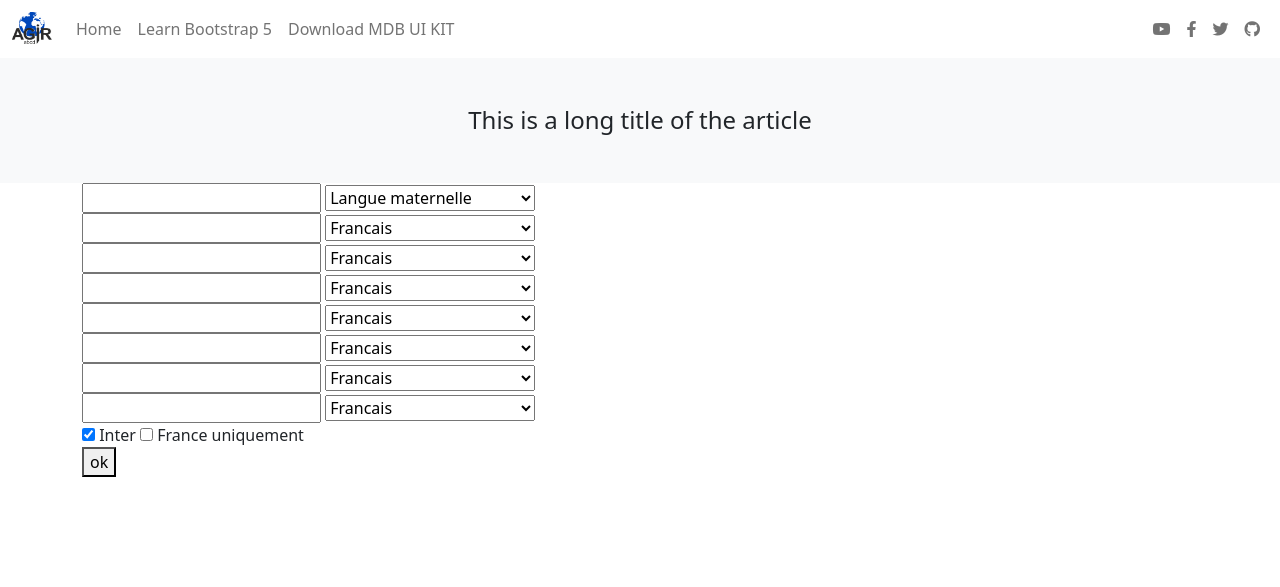
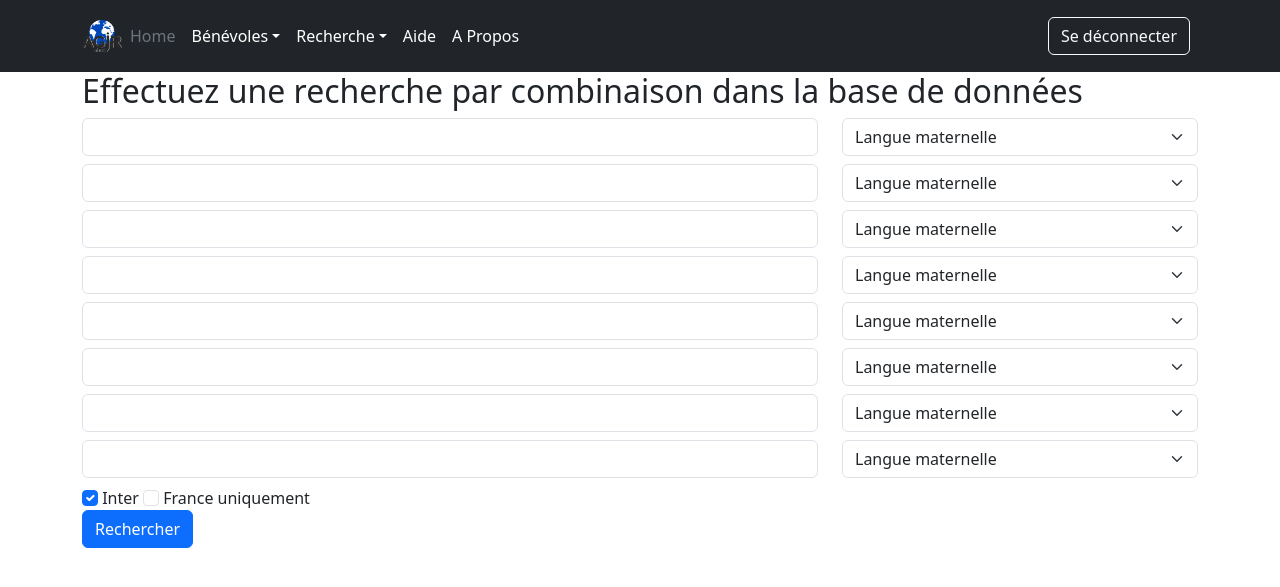
Before and after one commit to yunko006/Agir_MicroDB, a Flask app: page /recherche8 in a window 1280 px wide. Shown: the top 587 px of the page. Run offline with Flask 2, Linux system fonts and the light colour scheme; some libraries are stand-ins or nearby versions.

Commit message:
Upgrade front end

```diff
--- a/app/models.py
+++ b/app/models.py
@@ -71,6 +71,10 @@ class User(UserMixin, db.Document):
     def is_anonymous(self):
         return False
 
+    def is_active(self):
+        """True, as all users are active."""
+        return True
+
 
 @login_manager.user_loader
 def user_loader(username):
--- a/app/templates/benevoles.html
+++ b/app/templates/benevoles.html
@@ -2,13 +2,13 @@
 
 {% block page_header %}
 
-    <h1 class="text-center">Tous les bénévoles dans la base de donnée</h1>
+    <h1 class="text-center">Tous les bénévoles dans la base de données</h1>
 
 {% endblock page_header %}
 
 {% block content %}
 
-    <div class="row g-0 border rounded overflow-hidden flex-md-row mb-4 shadow-sm h-md-250 position-relative">
+    <div class="row g-0 border rounded overflow-hidden flex-md-row mb-0 shadow-sm h-md-250 position-relative">
         <table class="table table-hover">
             <thead class="thead-dark">
                 <tr>
--- a/app/templates/query8.html
+++ b/app/templates/query8.html
@@ -1,13 +1,21 @@
-{% extends 'base.html' %}
+{% extends 'header.html' %}
+
+{% block page_header %}
+<h2 class="mb-2">Effectuez une recherche par combinaison dans la base de données</h2>
+{% endblock page_header %}
 
 {% block content %}
 
 
 <div class="all">
   <form class="formi" id="my-form" action="{{ url_for('recherche8') }}" method="post">
+    <div class="row mb-2">
+      <div class="col-8">
+        <input type="text" class="form-control" name="recherche" />
+      </div>
+      <div class="col-4">
         <div class="form-group">
-      <input type="text" name="recherche" />
-      <select name="champs">
+          <select class="form-select" name="champs">
             <option value="maternelle">Langue maternelle</option>
             <option value="autonome">Niveau autonome</option>
             <option value="notions">Notions en</option>
@@ -21,19 +29,19 @@
             <option value="expérience_internationale_benevole">Expérince Inter Bénévole</option>
           </select>
         </div>
+      </div>
+    </div>
+    <div class="row mb-2">
+      <div class="col-8">
+        <input type="text" class="form-control" name="recherche" />
+      </div>
+      <div class="col-4">
         <div class="form-group">
-      <input type="text" name="recherche" />
-      <select name="champs">
-        <option value="francais">Francais</option>
-        <option value="anglais">Anglais</option>
-        <option value="espagnol">Espagnol</option>
-        <option value="allemand">Allemand</option>
-        <option value="italien">Italien</option>
-        <option value="portugais">Portugais</option>
-        <option value="chinois">Chinois</option>
-        <option value="russe">Russe</option>
-        <option value="arabe">Arabe</option>
-        <option value="autres">Autres Langues</option>
+          <select class="form-select" name="champs">
+            <option value="maternelle">Langue maternelle</option>
+            <option value="autonome">Niveau autonome</option>
+            <option value="notions">Notions en</option>
+            <option value="lu_parlé_écrit">Langue lu parlée écrite</option>
             <option value="secteurs">Secteurs</option>
             <option value="domaines">Domaines</option>
             <option value="fonctions">Fonctions</option>
@@ -43,19 +51,19 @@
             <option value="expérience_internationale_benevole">Expérince Inter Bénévole</option>
           </select>
         </div>
+      </div>
+    </div>
+    <div class="row mb-2">
+      <div class="col-8">
+        <input type="text" class="form-control" name="recherche" />
+      </div>
+      <div class="col-4">
         <div class="form-group">
-      <input type="text" name="recherche" />
-      <select name="champs">
-        <option value="francais">Francais</option>
-        <option value="anglais">Anglais</option>
-        <option value="espagnol">Espagnol</option>
-        <option value="allemand">Allemand</option>
-        <option value="italien">Italien</option>
-        <option value="portugais">Portugais</option>
-        <option value="chinois">Chinois</option>
-        <option value="russe">Russe</option>
-        <option value="arabe">Arabe</option>
-        <option value="autres">Autres Langues</option>
+          <select class="form-select" name="champs">
+            <option value="maternelle">Langue maternelle</option>
+            <option value="autonome">Niveau autonome</option>
+            <option value="notions">Notions en</option>
+            <option value="lu_parlé_écrit">Langue lu parlée écrite</option>
             <option value="secteurs">Secteurs</option>
             <option value="domaines">Domaines</option>
             <option value="fonctions">Fonctions</option>
@@ -65,19 +73,19 @@
             <option value="expérience_internationale_benevole">Expérince Inter Bénévole</option>
           </select>
         </div>
+      </div>
+    </div>
+    <div class="row mb-2">
+      <div class="col-8">
+        <input type="text" class="form-control" name="recherche" />
+      </div>
+      <div class="col-4">
         <div class="form-group">
-      <input type="text" name="recherche" />
-      <select name="champs">
-        <option value="francais">Francais</option>
-        <option value="anglais">Anglais</option>
-        <option value="espagnol">Espagnol</option>
-        <option value="allemand">Allemand</option>
-        <option value="italien">Italien</option>
-        <option value="portugais">Portugais</option>
-        <option value="chinois">Chinois</option>
-        <option value="russe">Russe</option>
-        <option value="arabe">Arabe</option>
-        <option value="autres">Autres Langues</option>
+          <select class="form-select" name="champs">
+            <option value="maternelle">Langue maternelle</option>
+            <option value="autonome">Niveau autonome</option>
+            <option value="notions">Notions en</option>
+            <option value="lu_parlé_écrit">Langue lu parlée écrite</option>
             <option value="secteurs">Secteurs</option>
             <option value="domaines">Domaines</option>
             <option value="fonctions">Fonctions</option>
@@ -87,19 +95,19 @@
             <option value="expérience_internationale_benevole">Expérince Inter Bénévole</option>
           </select>
         </div>
+      </div>
+    </div>
+    <div class="row mb-2">
+      <div class="col-8">
+        <input type="text" class="form-control" name="recherche" />
+      </div>
+      <div class="col-4">
         <div class="form-group">
-      <input type="text" name="recherche" />
-      <select name="champs">
-        <option value="francais">Francais</option>
-        <option value="anglais">Anglais</option>
-        <option value="espagnol">Espagnol</option>
-        <option value="allemand">Allemand</option>
-        <option value="italien">Italien</option>
-        <option value="portugais">Portugais</option>
-        <option value="chinois">Chinois</option>
-        <option value="russe">Russe</option>
-        <option value="arabe">Arabe</option>
-        <option value="autres">Autres Langues</option>
+          <select class="form-select" name="champs">
+            <option value="maternelle">Langue maternelle</option>
+            <option value="autonome">Niveau autonome</option>
+            <option value="notions">Notions en</option>
+            <option value="lu_parlé_écrit">Langue lu parlée écrite</option>
             <option value="secteurs">Secteurs</option>
             <option value="domaines">Domaines</option>
             <option value="fonctions">Fonctions</option>
@@ -109,19 +117,19 @@
             <option value="expérience_internationale_benevole">Expérince Inter Bénévole</option>
           </select>
         </div>
+      </div>
+    </div>
+    <div class="row mb-2">
+      <div class="col-8">
+        <input type="text" class="form-control" name="recherche" />
+      </div>
+      <div class="col-4">
         <div class="form-group">
-      <input type="text" name="recherche" />
-      <select name="champs">
-        <option value="francais">Francais</option>
-        <option value="anglais">Anglais</option>
-        <option value="espagnol">Espagnol</option>
-        <option value="allemand">Allemand</option>
-        <option value="italien">Italien</option>
-        <option value="portugais">Portugais</option>
-        <option value="chinois">Chinois</option>
-        <option value="russe">Russe</option>
-        <option value="arabe">Arabe</option>
-        <option value="autres">Autres Langues</option>
+          <select class="form-select" name="champs">
+            <option value="maternelle">Langue maternelle</option>
+            <option value="autonome">Niveau autonome</option>
+            <option value="notions">Notions en</option>
+            <option value="lu_parlé_écrit">Langue lu parlée écrite</option>
             <option value="secteurs">Secteurs</option>
             <option value="domaines">Domaines</option>
             <option value="fonctions">Fonctions</option>
@@ -131,19 +139,19 @@
             <option value="expérience_internationale_benevole">Expérince Inter Bénévole</option>
           </select>
         </div>
+      </div>
+    </div>
+    <div class="row mb-2">
+      <div class="col-8">
+        <input type="text" class="form-control" name="recherche" />
+      </div>
+      <div class="col-4">
         <div class="form-group">
-      <input type="text" name="recherche" />
-      <select name="champs">
-        <option value="francais">Francais</option>
-        <option value="anglais">Anglais</option>
-        <option value="espagnol">Espagnol</option>
-        <option value="allemand">Allemand</option>
-        <option value="italien">Italien</option>
-        <option value="portugais">Portugais</option>
-        <option value="chinois">Chinois</option>
-        <option value="russe">Russe</option>
-        <option value="arabe">Arabe</option>
-        <option value="autres">Autres Langues</option>
+          <select class="form-select" name="champs">
+            <option value="maternelle">Langue maternelle</option>
+            <option value="autonome">Niveau autonome</option>
+            <option value="notions">Notions en</option>
+            <option value="lu_parlé_écrit">Langue lu parlée écrite</option>
             <option value="secteurs">Secteurs</option>
             <option value="domaines">Domaines</option>
             <option value="fonctions">Fonctions</option>
@@ -153,19 +161,19 @@
             <option value="expérience_internationale_benevole">Expérince Inter Bénévole</option>
           </select>
         </div>
+      </div>
+    </div>
+    <div class="row mb-2">
+      <div class="col-8">
+        <input type="text" class="form-control" name="recherche" />
+      </div>
+      <div class="col-4">
         <div class="form-group">
-      <input type="text" name="recherche" />
-      <select name="champs">
-        <option value="francais">Francais</option>
-        <option value="anglais">Anglais</option>
-        <option value="espagnol">Espagnol</option>
-        <option value="allemand">Allemand</option>
-        <option value="italien">Italien</option>
-        <option value="portugais">Portugais</option>
-        <option value="chinois">Chinois</option>
-        <option value="russe">Russe</option>
-        <option value="arabe">Arabe</option>
-        <option value="autres">Autres Langues</option>
+          <select class="form-select" name="champs">
+            <option value="maternelle">Langue maternelle</option>
+            <option value="autonome">Niveau autonome</option>
+            <option value="notions">Notions en</option>
+            <option value="lu_parlé_écrit">Langue lu parlée écrite</option>
             <option value="secteurs">Secteurs</option>
             <option value="domaines">Domaines</option>
             <option value="fonctions">Fonctions</option>
@@ -175,14 +183,30 @@
             <option value="expérience_internationale_benevole">Expérince Inter Bénévole</option>
           </select>
         </div>
-      <input type="checkbox" id="inter" name="Inter"
+      </div>
+    </div>
+      <!-- pas radio mais marche -->
+      <input class="form-check-input" type="checkbox" id="inter" name="Inter"
          checked>
       <label for="inter">Inter</label>
 
-      <input type="checkbox" id="france" name="France">
+      <input class="form-check-input" type="checkbox" id="france" name="France">
       <label for="france">France uniquement</label>
+
+      <!-- Copier bootstrap -->
+      <!-- <div class="form-check">
+        <input class="form-check-input" type="radio" name="inter" id="inter" checked>
+        <label class="form-check-label" for="inter">
+          Inter
+        </label>
+      <div class="form-check">
+        <input class="form-check-input" type="radio" name="france" id="france">
+        <label class="form-check-label" for="france">
+          France uniquement
+        </label>
+      </div> -->
   </form>
-  <button type="submit" form="my-form">ok</button>
+  <button class="btn btn-primary" type="submit" form="my-form">Rechercher</button>
 </div>
 
 
--- a/app/templates/search_test_form.html
+++ b/app/templates/search_test_form.html
@@ -2,7 +2,7 @@
 
 {% block page_header %}
 
-<h1>Effectuez une recherche dans la base de donnée </h1>
+<h2>Effectuez une recherche dans la base de données </h2>
 {% endblock page_header %}
 
 {% block content %}
```
Also changed, not shown: app/templates/login.html (+3 -6 lines). Lines whose indentation alone changed are shown as unchanged.
